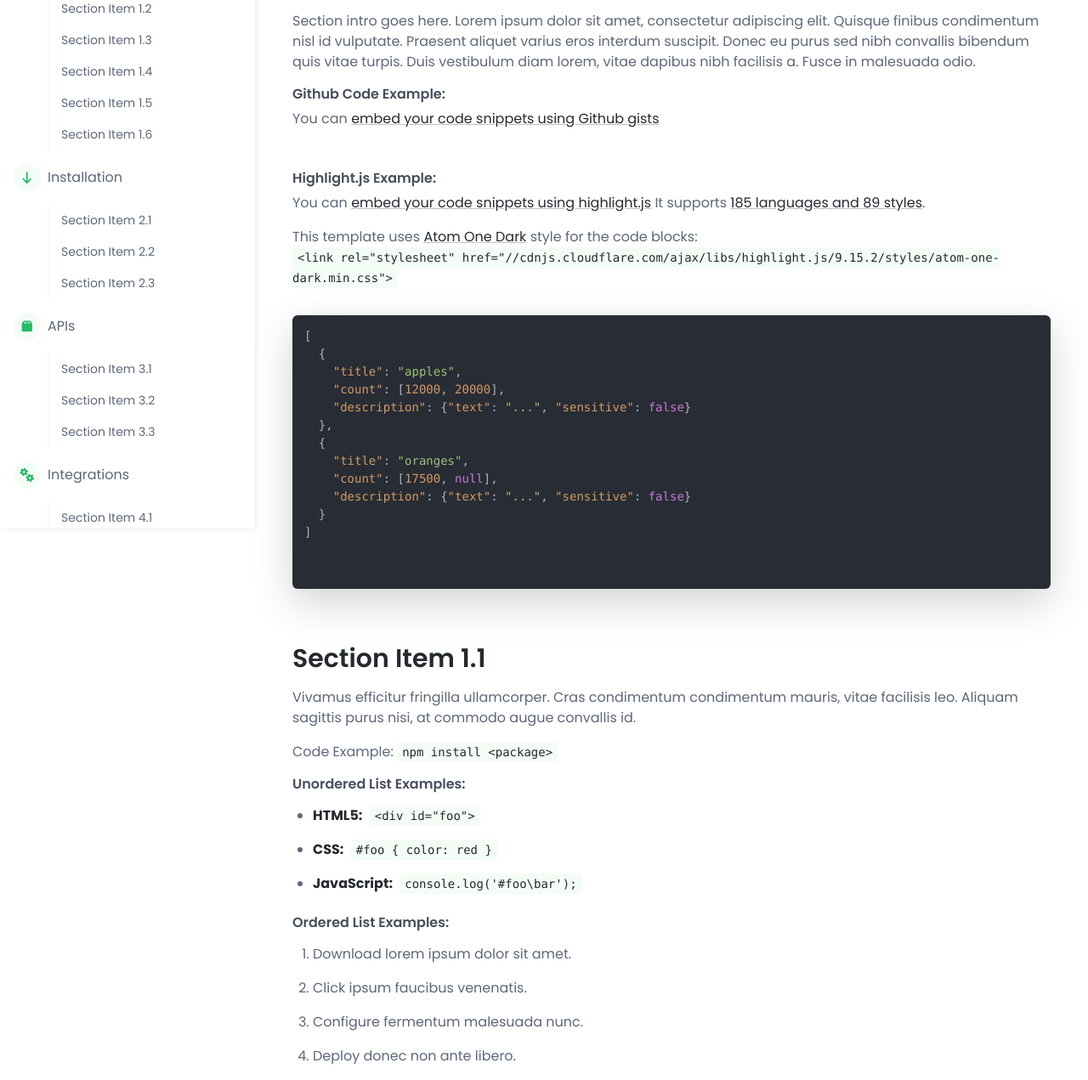
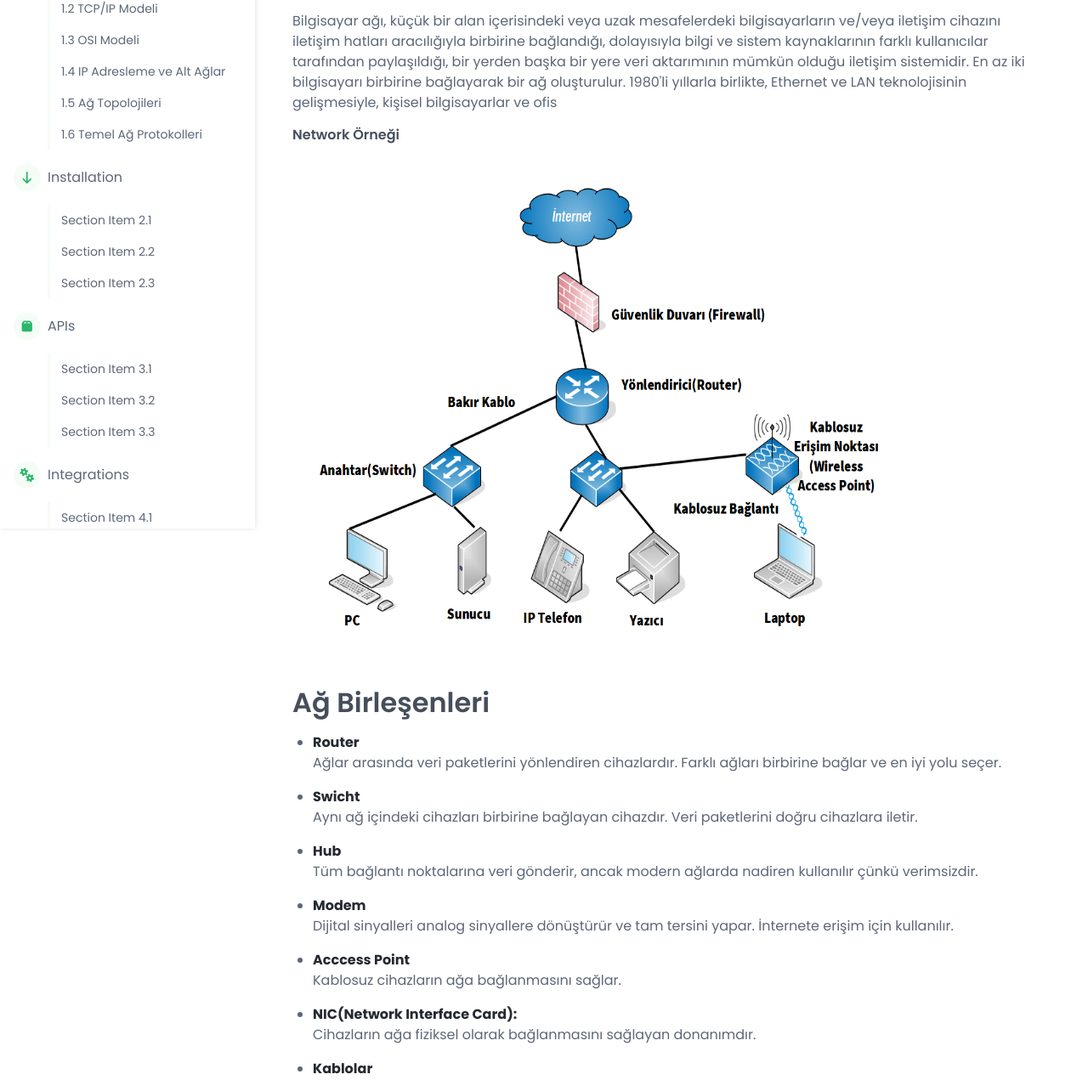
Before and after one commit to yetkinkrsngr/ccnaProject, a plain HTML site: page docs-page.html in a window 1280 px wide. Shown: the part 178-1449 px from the top of the page at 85% size. Drawn offline with nearby package versions, Linux system fonts and the light colour scheme.

Commit message:
1.1 done

```diff
--- a/docs-page.html
+++ b/docs-page.html
@@ -1,7 +1,7 @@
 <!DOCTYPE html>
 <html lang="en">
 <head>
-    <title>CoderDocs - Bootstrap Documentation Template For Software Projects</title>
+    <title>CCNA TÜRKÇE DOKUMANTAYONU</title>
 
     <!-- Meta -->
     <meta charset="utf-8">
@@ -70,13 +70,13 @@
             </div>
 		    <nav id="docs-nav" class="docs-nav navbar">
 			    <ul class="section-items list-unstyled nav flex-column pb-3">
-				    <li class="nav-item section-title"><a class="nav-link scrollto active" href="#section-1"><span class="theme-icon-holder me-2"><i class="fas fa-map-signs"></i></span>Introduction</a></li>
-				    <li class="nav-item"><a class="nav-link scrollto" href="#item-1-1">Section Item 1.1</a></li>
-				    <li class="nav-item"><a class="nav-link scrollto" href="#item-1-2">Section Item 1.2</a></li>
-				    <li class="nav-item"><a class="nav-link scrollto" href="#item-1-3">Section Item 1.3</a></li>
-				    <li class="nav-item"><a class="nav-link scrollto" href="#item-1-4">Section Item 1.4</a></li>
-				    <li class="nav-item"><a class="nav-link scrollto" href="#item-1-5">Section Item 1.5</a></li>
-				    <li class="nav-item"><a class="nav-link scrollto" href="#item-1-6">Section Item 1.6</a></li>
+				    <li class="nav-item section-title"><a class="nav-link scrollto active" href="#section-1"><span class="theme-icon-holder me-2"><i class="fas fa-map-signs"></i></span>Ağ Temelleri</a></li>
+				    <li class="nav-item"><a class="nav-link scrollto" href="#item-1-1">1.1 Ağ Bileşenleri</a></li>
+				    <li class="nav-item"><a class="nav-link scrollto" href="#item-1-2">1.2 TCP/IP Modeli</a></li>
+				    <li class="nav-item"><a class="nav-link scrollto" href="#item-1-3">1.3 OSI Modeli</a></li>
+				    <li class="nav-item"><a class="nav-link scrollto" href="#item-1-4">1.4 IP Adresleme ve Alt Ağlar</a></li>
+				    <li class="nav-item"><a class="nav-link scrollto" href="#item-1-5">1.5 Ağ Topolojileri</a></li>
+				    <li class="nav-item"><a class="nav-link scrollto" href="#item-1-6">1.6 Temel Ağ Protokolleri</a></li>
 				    <li class="nav-item section-title mt-3"><a class="nav-link scrollto" href="#section-2"><span class="theme-icon-holder me-2"><i class="fas fa-arrow-down"></i></span>Installation</a></li>
 				    <li class="nav-item"><a class="nav-link scrollto" href="#item-2-1">Section Item 2.1</a></li>
 				    <li class="nav-item"><a class="nav-link scrollto" href="#item-2-2">Section Item 2.2</a></li>
@@ -117,38 +117,25 @@
 		    <div class="container">
 			    <article class="docs-article" id="section-1">
 				    <header class="docs-header">
-					    <h1 class="docs-heading">Introduction <span class="docs-time">Last updated: 2019-06-01</span></h1>
+					    <h1 class="docs-heading">Ağ Temelleri <span class="docs-time">Last updated: 2024.08.01</span></h1>
 					    <section class="docs-intro">
-						    <p>Section intro goes here. Lorem ipsum dolor sit amet, consectetur adipiscing elit. Quisque finibus condimentum nisl id vulputate. Praesent aliquet varius eros interdum suscipit. Donec eu purus sed nibh convallis bibendum quis vitae turpis. Duis vestibulum diam lorem, vitae dapibus nibh facilisis a. Fusce in malesuada odio.</p>
+						    <p>Bilgisayar ağı, küçük bir alan içerisindeki veya uzak mesafelerdeki bilgisayarların ve/veya iletişim cihazını iletişim hatları aracılığıyla birbirine bağlandığı, dolayısıyla bilgi ve sistem kaynaklarının farklı kullanıcılar tarafından paylaşıldığı, bir yerden başka bir yere veri aktarımının mümkün olduğu iletişim sistemidir. En az iki bilgisayarı birbirine bağlayarak bir ağ oluşturulur. 1980'li yıllarla birlikte, Ethernet ve LAN teknolojisinin gelişmesiyle, kişisel bilgisayarlar ve ofis
+						<h5>Network Örneği</h5>
+						<img style="width: 80%; height:600px" src="./assets/images/yetkiImg/network.png" alt="">
 						</section><!--//docs-intro-->
-
-						<h5>Github Code Example:</h5>
-						<p>You can <a class="theme-link" href="https://gist.github.com/"  target="_blank">embed your code snippets using Github gists</a></p>
-						<div class="docs-code-block">
-							<!-- ** Embed github code starts ** -->
-							<script src="https://gist.github.com/xriley/fce6cf71edfd2dadc7919eb9c98f3f17.js"></script>
-							<!-- ** Embed github code ends ** -->
-						</div><!--//docs-code-block-->
-
-					     <h5>Highlight.js Example:</h5>
-						<p>You can <a class="theme-link" href="https://github.com/highlightjs/highlight.js" target="_blank">embed your code snippets using highlight.js</a> It supports <a class="theme-link" href="https://highlightjs.org/static/demo/" target="_blank">185 languages and 89 styles</a>.</p>
-						<p>This template uses <a class="theme-link" href="https://highlightjs.org/static/demo/" target="_blank">Atom One Dark</a> style for the code blocks: <br><code>&#x3C;link rel=&#x22;stylesheet&#x22; href=&#x22;//cdnjs.cloudflare.com/ajax/libs/highlight.js/9.15.2/styles/atom-one-dark.min.css&#x22;&#x3E;</code></p>
-						<div class="docs-code-block">
-							<pre class="shadow-lg rounded"><code class="json hljs">[
-  {
-    <span class="hljs-attr">"title"</span>: <span class="hljs-string">"apples"</span>,
-    <span class="hljs-attr">"count"</span>: [<span class="hljs-number">12000</span>, <span class="hljs-number">20000</span>],
-    <span class="hljs-attr">"description"</span>: {<span class="hljs-attr">"text"</span>: <span class="hljs-string">"..."</span>, <span class="hljs-attr">"sensitive"</span>: <span class="hljs-literal">false</span>}
-  },
-  {
-    <span class="hljs-attr">"title"</span>: <span class="hljs-string">"oranges"</span>,
-    <span class="hljs-attr">"count"</span>: [<span class="hljs-number">17500</span>, <span class="hljs-literal">null</span>],
-    <span class="hljs-attr">"description"</span>: {<span class="hljs-attr">"text"</span>: <span class="hljs-string">"..."</span>, <span class="hljs-attr">"sensitive"</span>: <span class="hljs-literal">false</span>}
-  }
-]
-
-
-</code></pre>
+				    </header>
+				    <section class="docs-section" id="item-1-1">
+					<h2>Ağ Birleşenleri</h2>
+					<ul>
+						<li><strong>Router</strong><p>Ağlar arasında veri paketlerini yönlendiren cihazlardır. Farklı ağları birbirine bağlar ve en iyi yolu seçer.</p></li>
+						<li><strong>Swicht</strong><p> Aynı ağ içindeki cihazları birbirine bağlayan cihazdır. Veri paketlerini doğru cihazlara iletir.</p></li>
+						<li><strong>Hub</strong><p>Tüm bağlantı noktalarına veri gönderir, ancak modern ağlarda nadiren kullanılır çünkü verimsizdir.</p></li>
+						<li><strong>Modem</strong><p>Dijital sinyalleri analog sinyallere dönüştürür ve tam tersini yapar. İnternete erişim için kullanılır.</p></li>
+						<li><strong>Acccess Point</strong><p>Kablosuz cihazların ağa bağlanmasını sağlar.</p></li>
+						<li><strong>NIC(Network Interface Card):</strong><p>Cihazların ağa fiziksel olarak bağlanmasını sağlayan donanımdır.</p></li>
+						<li><strong>Kablolar</strong><p>Bakır, fiber optik gibi farklı türlerde olabilir. Veri iletimi için kullanılır.</p></li>
+					</ul>
+					<img src="./assets/images/yetkiImg/agBirlesenleri.jpg" style="width: 80%; height:600px"  alt="">
 						</div><!--//docs-code-block-->
 
 
```
Also changed, not shown: index.html (+2 -2 lines), assets/images/yetkiImg/agBirlesenleri.jpg (added), assets/images/yetkiImg/network.png (added).
